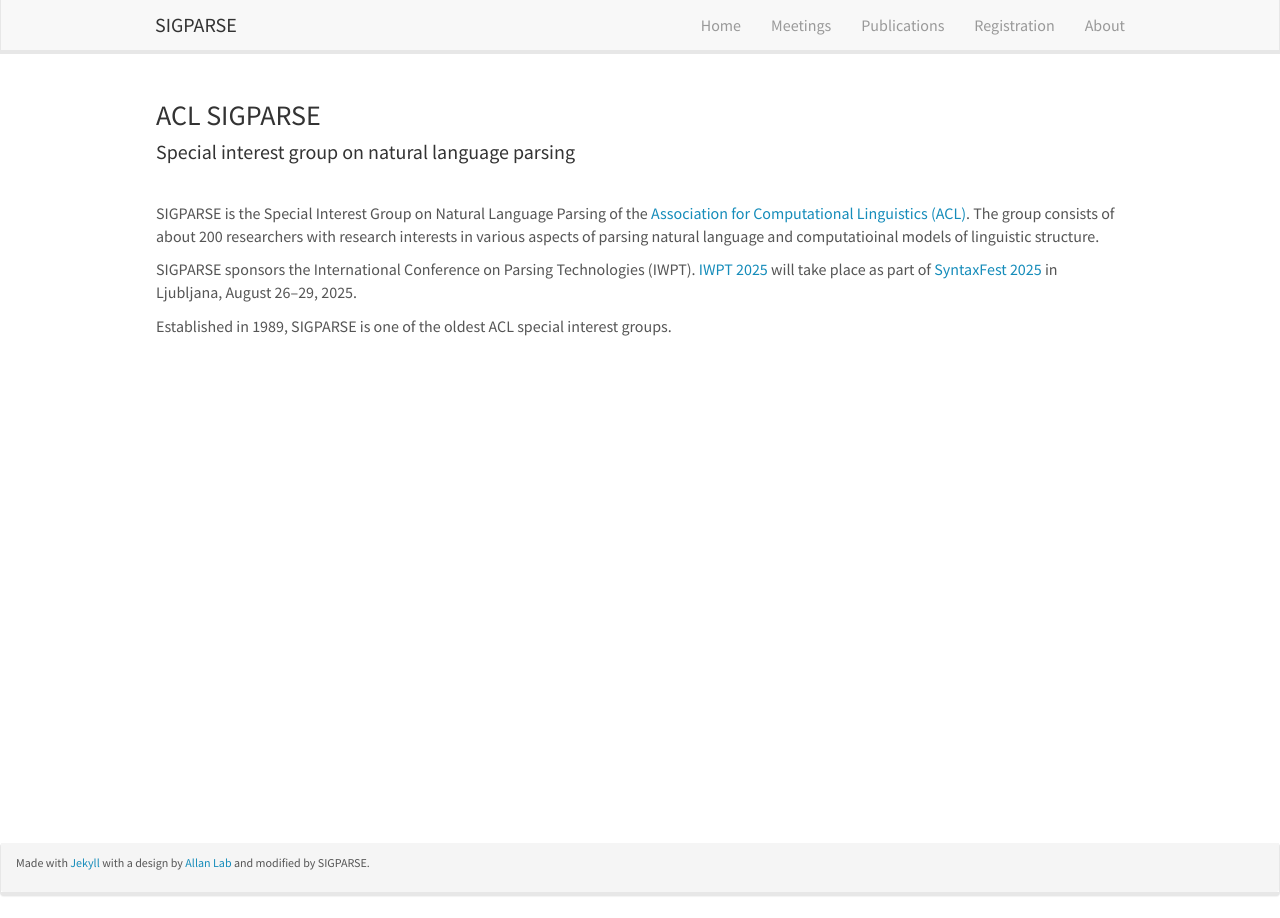
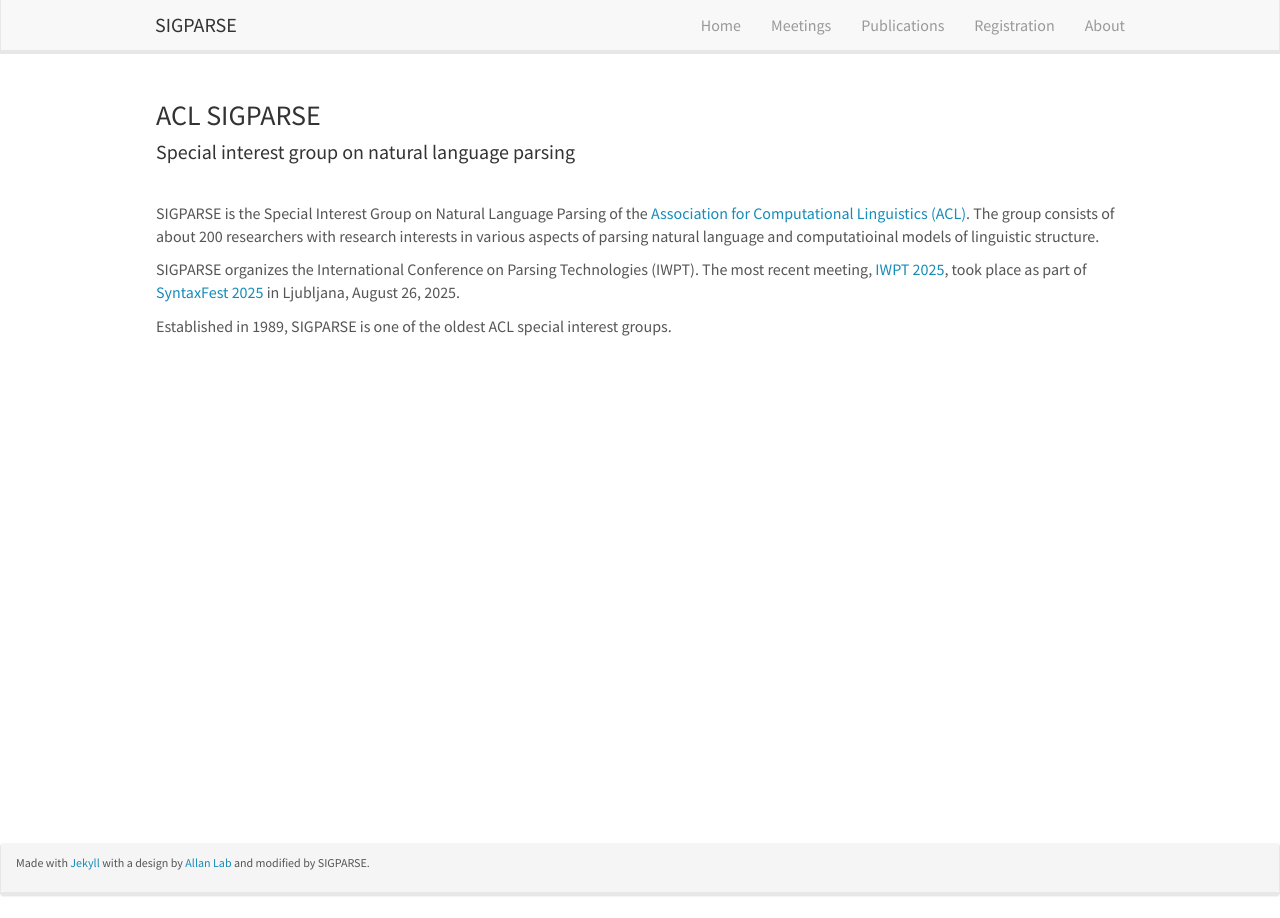
Before and after one commit to sigparse/sigparse.github.io, a Jekyll site: the page built from _pages/home.md, in a window 1280 px wide. Built offline with Jekyll 4.4.1, drawn with Linux system fonts in a browser that asks for light colours; nearby versions of some CDN libraries.

Commit message:
Update home.md

```diff
--- a/_pages/home.md
+++ b/_pages/home.md
@@ -9,7 +9,8 @@
 
 SIGPARSE is the Special Interest Group on Natural Language Parsing of the [Association for Computational Linguistics (ACL)](https://www.aclweb.org). The group consists of about 200 researchers with research interests in various aspects of parsing natural language and computatioinal models of linguistic structure.
 
-SIGPARSE sponsors the International Conference on Parsing Technologies (IWPT). [IWPT 2025](https://www.sigparse.org/iwpt2025/) will take place as part of [SyntaxFest 2025](https://syntaxfest.github.io/syntaxfest25/) in Ljubljana, August 26–29, 2025.
+SIGPARSE organizes the International Conference on Parsing Technologies (IWPT).
+The most recent meeting, [IWPT 2025](https://www.sigparse.org/iwpt2025/), took place as part of [SyntaxFest 2025](https://syntaxfest.github.io/syntaxfest25/) in Ljubljana, August 26, 2025.
 
 Established in 1989, SIGPARSE is one of the oldest ACL special interest groups.
 
```
